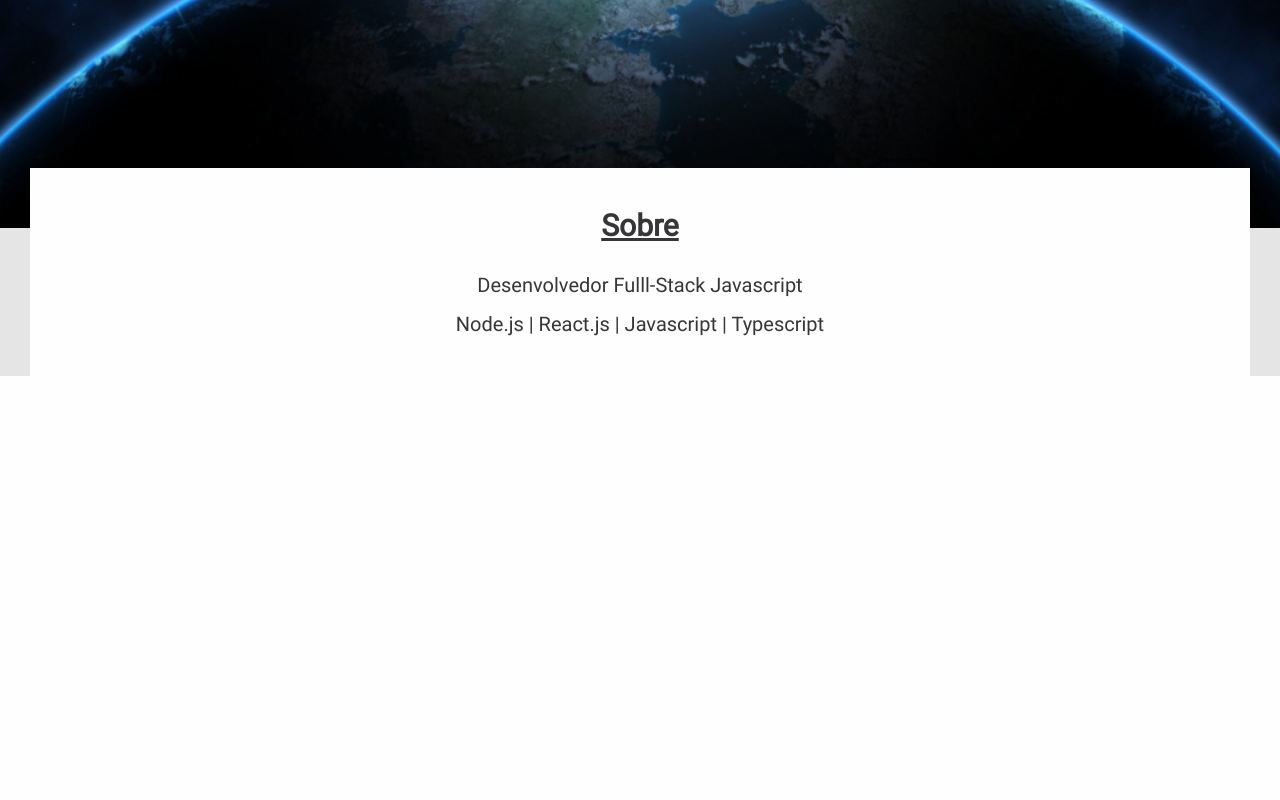
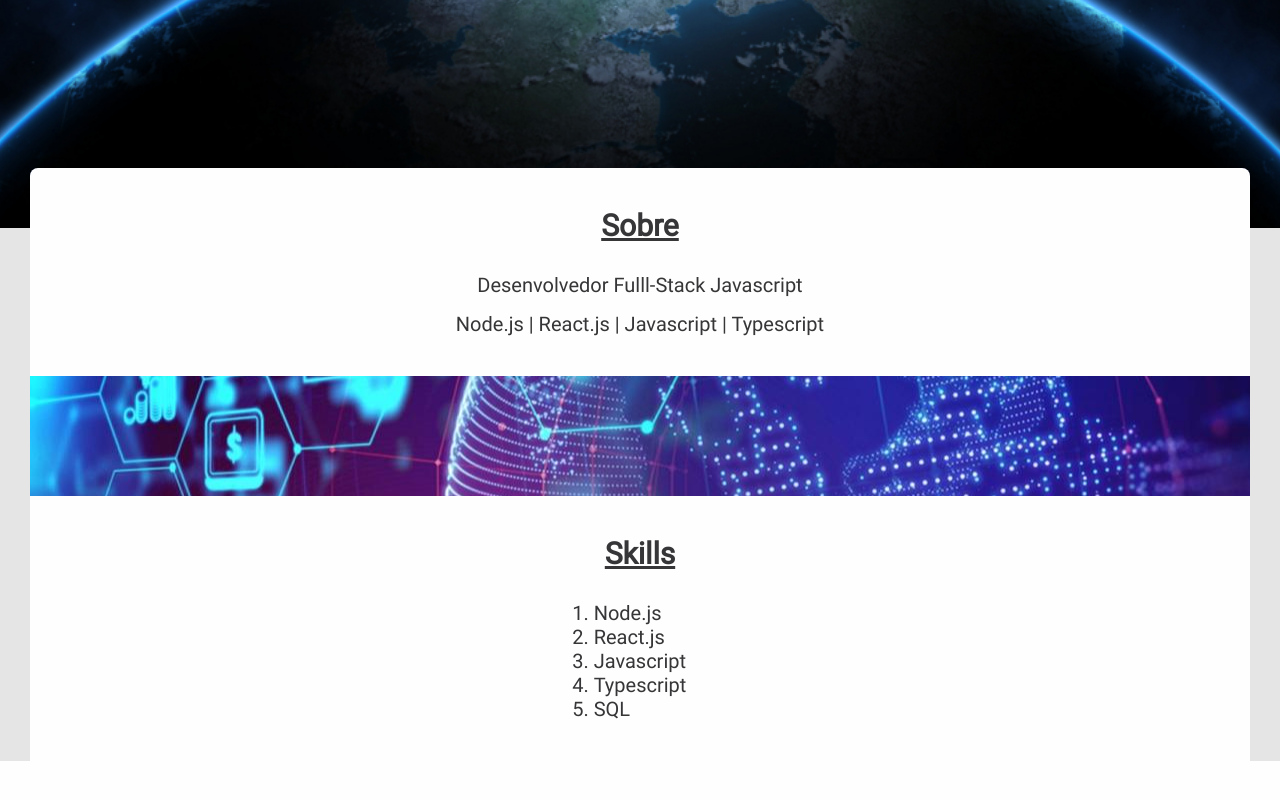
Before and after one commit to karanmelo/karanmelo-page, a React (Create React App) app: page / in a window 1280 px wide. Shown: the part 572-1372 px from the top of the page. Before the commit the page ends 1038 px from the top, so only its background shows below. Built offline with nearby package versions, Linux system fonts and the light colour scheme.

Commit message:
feat: add skills section to main content

```diff
--- a/src/components/layouts/Layout/Main/Content/index.tsx
+++ b/src/components/layouts/Layout/Main/Content/index.tsx
@@ -1,11 +1,15 @@
 import React from 'react';
 
 import SectionAbout from './SectionAbout';
+import SectionDivider from './SectionDivider';
+import SectionSkills from './SectionSkills';
 import { Container } from './styles';
 
 const Content: React.FC = () => (
   <Container>
     <SectionAbout />
+    <SectionDivider />
+    <SectionSkills />
   </Container>
 );
 
--- a/src/components/layouts/Layout/Main/Content/styles.tsx
+++ b/src/components/layouts/Layout/Main/Content/styles.tsx
@@ -1,11 +1,16 @@
 import styled from 'styled-components';
+
+import TechBackground from '../../../../../assets/tech-background.jpg';
 
 export const Container = styled.div`
   position: relative;
   margin: -60px 30px 0;
 
-  border-radius: 6px 6px 0 0;
+  border-radius: 8px 8px 0 0;
+  overflow: hidden;
 
   display: flex;
   flex-direction: column;
+
+  background: url(${TechBackground}) center no-repeat;
 `;
```
